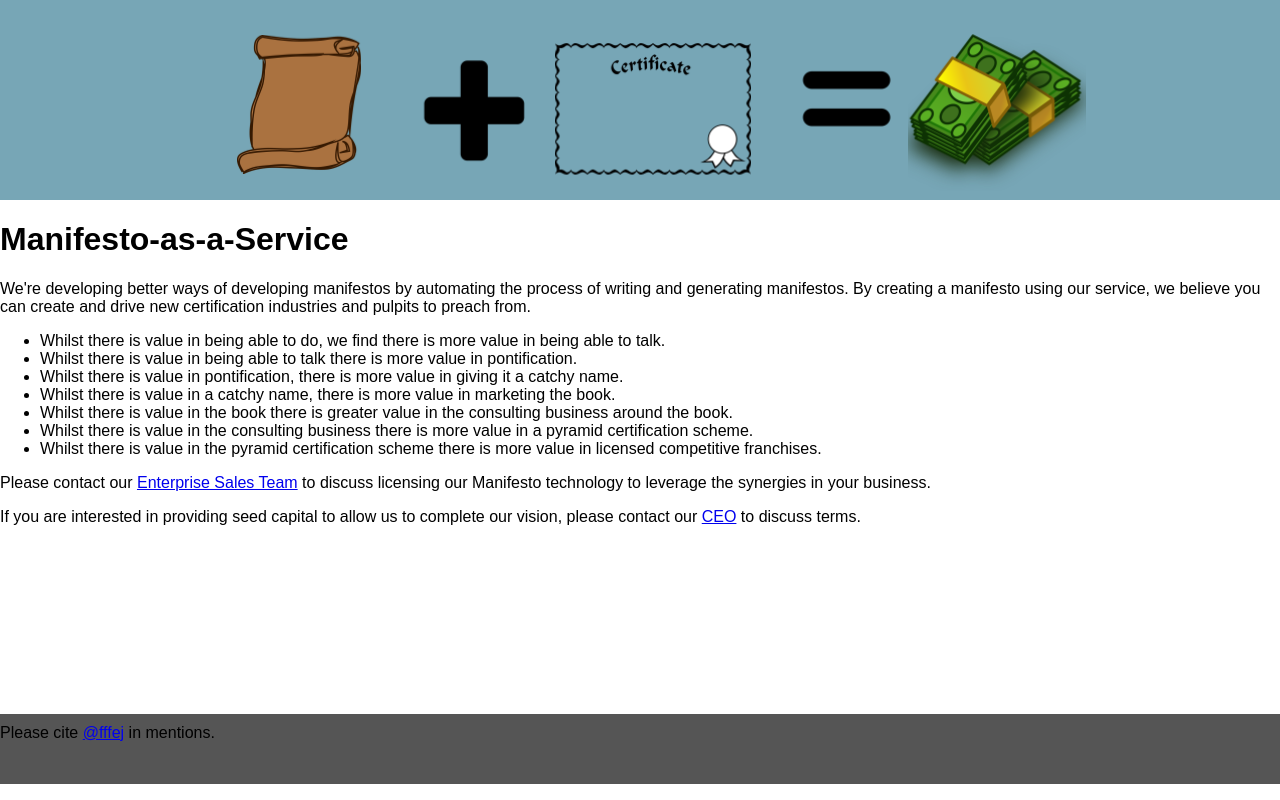
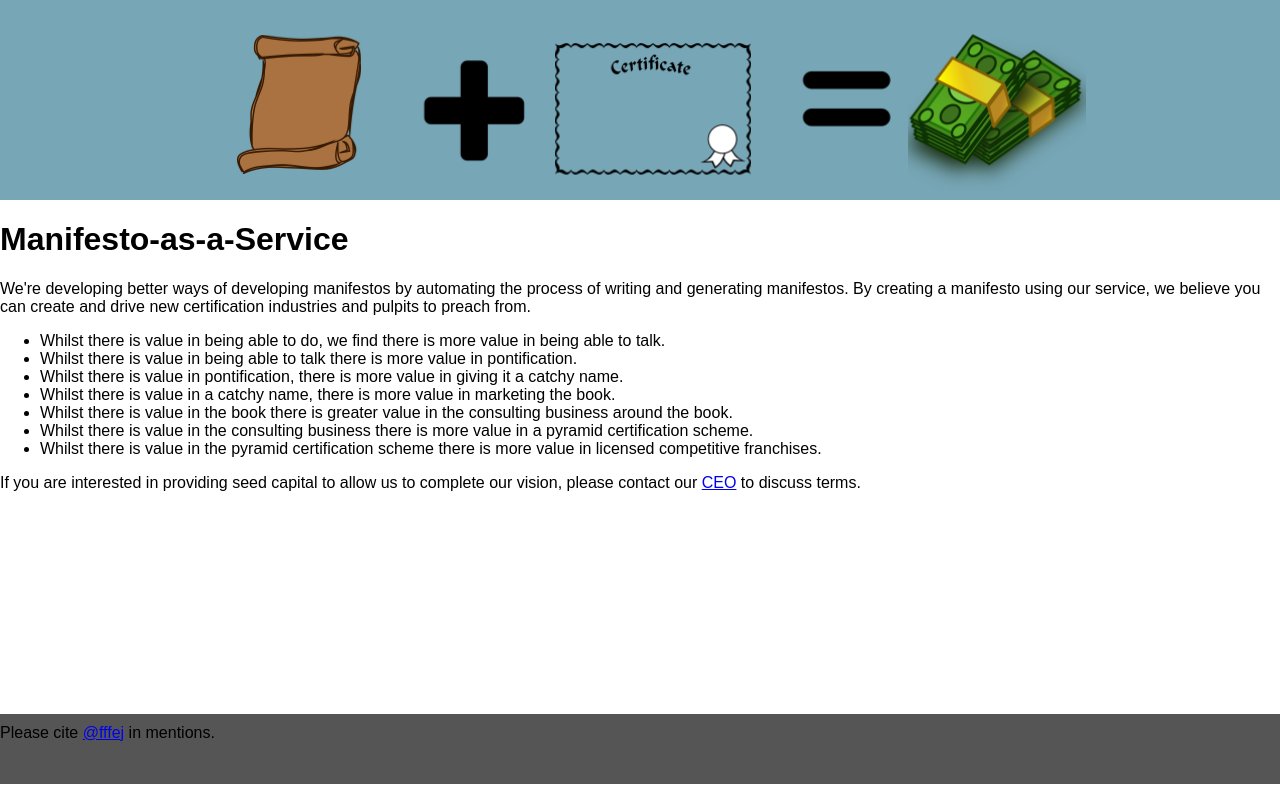
Before and after one commit to fffej/manifestomanifesto, a React (Create React App) app: page / in a window 1280 px wide. Built offline with nearby package versions, Linux system fonts and the light colour scheme.

Commit message:
limit the number of daft email addresses I create

```diff
--- a/src/App.js
+++ b/src/App.js
@@ -29,8 +29,6 @@ class App extends Component {
 <li>Whilst there is value in the pyramid certification scheme there is more value in licensed competitive franchises.</li>
 </ul>
 
-            <p>Please contact our <a href="mailto:sales@manifestomanifesto.org">Enterprise Sales Team</a> to discuss licensing our Manifesto technology to leverage the synergies in your business.</p>
-
             <p>If you are interested in providing seed capital to allow us to complete our vision, please contact our <a href="mailto:jeff@manifestomanifesto.org">CEO</a> to discuss terms.</p>
 
 	    </div>
```
